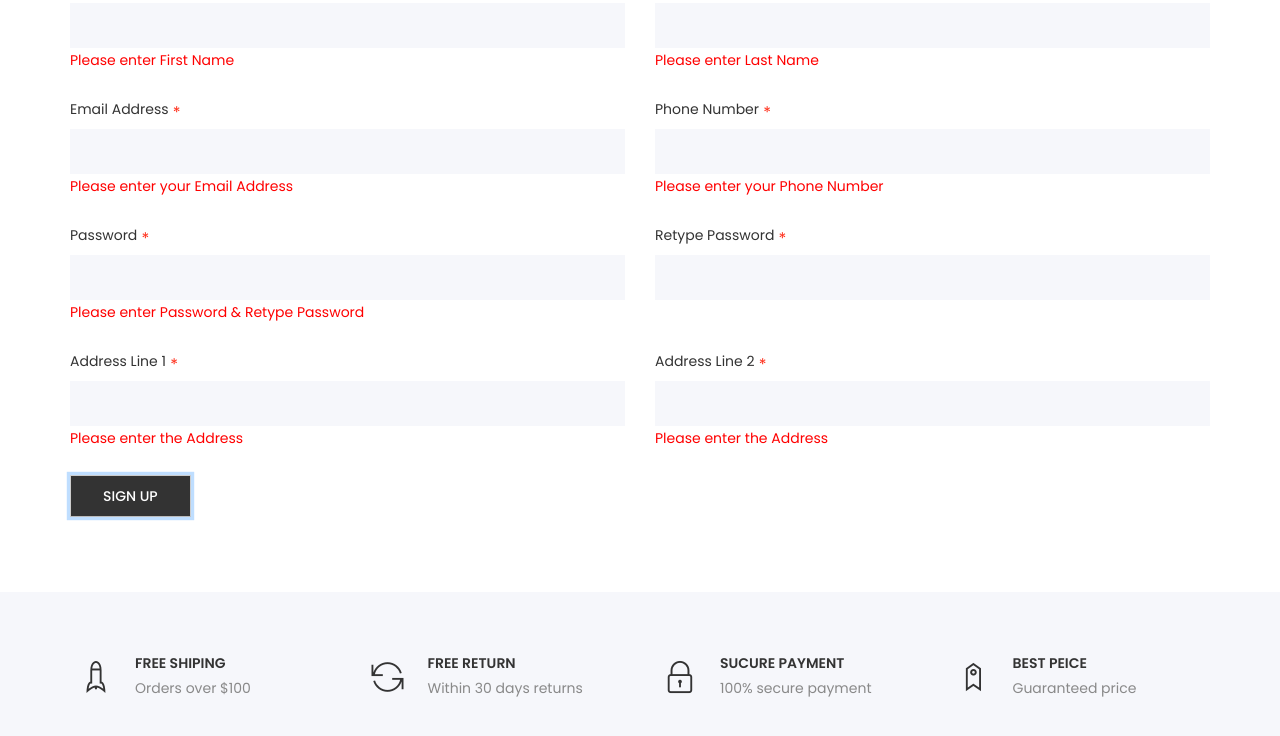
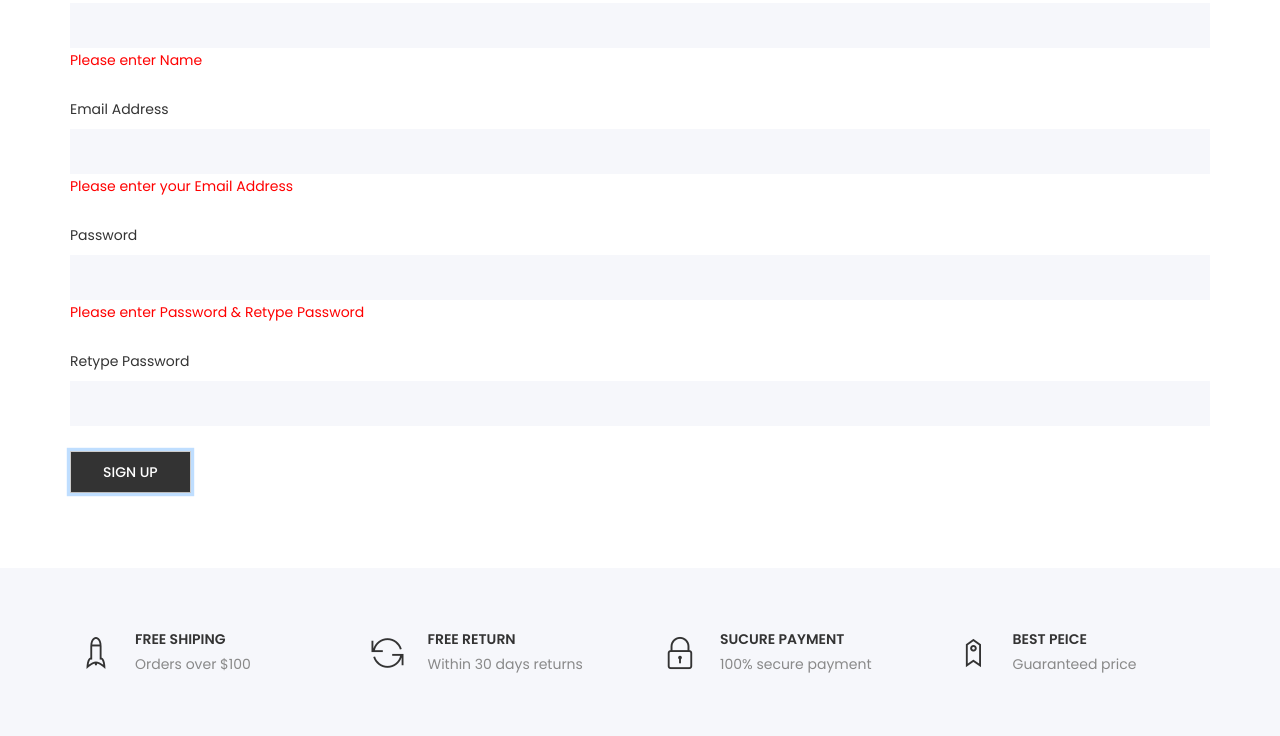
Before and after one commit to HoFong8964/304CEM-Assignment, a plain HTML site: page signup.html in a window 1280 px wide. Both pictures are taken after a click on the button "SIGN UP". Shown: the part 502-1238 px from the top of the page. Drawn offline with Linux system fonts and the light colour scheme.

Commit message:
assignment

```diff
--- a/signup.html
+++ b/signup.html
@@ -246,60 +246,32 @@
 							<!-- Form -->
 							<div class="form">
 								<div class="row">
-									<div class="col-lg-6 col-md-6 col-12">
+									<div class="col-lg-12 col-md-6 col-12">
 										<div class="form-group">
-											<label>First Name<span>*</span></label>
-											<input type="text" id="firstName" placeholder="">
-											<span id="firstNameError" class="error"></span>
+											<label>Name</label>
+											<input type="text" id="name" placeholder="">
+											<span id="nameError" class="error"></span>
 										</div>
 									</div>
-									<div class="col-lg-6 col-md-6 col-12">
+									<div class="col-lg-12 col-md-6 col-12">
 										<div class="form-group">
-											<label>Last Name<span>*</span></label>
-											<input type="text" id="lastName" placeholder="">
-											<span id="lastNameError" class="error"></span>
-										</div>
-									</div>
-									<div class="col-lg-6 col-md-6 col-12">
-										<div class="form-group">
-											<label>Email Address<span>*</span></label>
+											<label>Email Address</label>
 											<input type="email" id="email" placeholder="">
 											<span id="emailError" class="error"></span>
 										</div>
 									</div>
-									<div class="col-lg-6 col-md-6 col-12">
+									<div class="col-lg-12 col-md-6 col-12">
 										<div class="form-group">
-											<label>Phone Number<span>*</span></label>
-											<input type="number" id="tel" placeholder="">
-											<span id="telError" class="error"></span>
-										</div>
-									</div>
-									<div class="col-lg-6 col-md-6 col-12">
-										<div class="form-group">
-											<label>Password<span>*</span></label>
+											<label>Password</label>
 											<input type="password" id="password">
 											<span id="passwordError" class="error"></span>
 										</div>
 									</div>
-									<div class="col-lg-6 col-md-6 col-12">
+									<div class="col-lg-12 col-md-6 col-12">
 										<div class="form-group">
-											<label>Retype Password<span>*</span></label>
+											<label>Retype Password</label>
 											<input type="password" id="repassword">
 											<span id="repasswordError" class="error"></span>
-										</div>
-									</div>
-									<div class="col-lg-6 col-md-6 col-12">
-										<div class="form-group">
-											<label>Address Line 1<span>*</span></label>
-											<input type="text" id="address1" placeholder="">
-											<span id="address1Error" class="error"></span>
-										</div>
-									</div>
-									<div class="col-lg-6 col-md-6 col-12">
-										<div class="form-group">
-											<label>Address Line 2<span>*</span></label>
-											<input type="text" id="address2" placeholder="">
-											<span id="address2Error" class="error"></span>
 										</div>
 									</div>
 									<div class="col-12">
@@ -461,12 +433,12 @@
 				<div class="container">
 					<div class="inner">
 						<div class="row">
-							<div class="col-lg-6 col-12">
+							<div class="col-lg-12 col-12">
 								<div class="left">
 									<p>Copyright © 2020 <a href="http://www.wpthemesgrid.com" target="_blank">Wpthemesgrid</a>  -  All Rights Reserved.</p>
 								</div>
 							</div>
-							<div class="col-lg-6 col-12">
+							<div class="col-lg-12 col-12">
 								<div class="right">
 									<img src="images/payments.png" alt="#">
 								</div>
@@ -517,29 +489,18 @@
 	<script>
 		$("#signup").click(function() {
 
-			var firstName = $("#firstName").val();
-			var lastName = $("#lastName").val();
+			var errorExsit =false;
+			var name = $("#name").val();
+			var email = $("#email").val();
 			var password = $("#password").val();
 			var repassword = $("#repassword").val();
-			var email = $("#email").val();
-			var tel = $("#tel").val();
-			var address1 = $("#address1").val();
-			var address2 = $("#address2").val();
 
-			$("#firstNameError").html("");
-			$("#lastNameError").html("");
+			$("#nameError").html("");
 			$("#passwordError").html("");
 			$("#emailError").html("");
-			$("#telError").html("");
-			$("#address1Error").html("");
-			$("#address2Error").html("");
-			var errorExsit = false;
-			if(firstName == ""){
-				$("#firstNameError").html("Please enter First Name");
-				errorExsit = true;
-			}
-			if(lastName == ""){
-				$("#lastNameError").html("Please enter Last Name");
+			var erronamerExsit = false;
+			if(name == ""){
+				$("#nameError").html("Please enter Name");
 				errorExsit = true;
 			}
 			if(password == "" || repassword == ""){
@@ -554,41 +515,23 @@
 				$("#emailError").html("Please enter your Email Address");
 				errorExsit = true;
 			}
-			if(tel == ""){
-				$("#telError").html("Please enter your Phone Number");
-				errorExsit = true;
-			}
-			if(address1 == ""){
-				$("#address1Error").html("Please enter the Address");
-				errorExsit = true;
-			}
-			if(address2 == ""){
-				$("#address2Error").html("Please enter the Address");
-				errorExsit = true;
-			}
 
 			if(errorExsit){
 				return false;
 			}
 
-			var mydata ="firstName="+firstName+"&lastName="+lastName+"&password="+password+"&email="+email+"&tel="+tel+"&address1="+address1+"&address2="+address2;
+			var mydata ="name="+name+"&password="+password+"&email="+email;
 			$.ajax({
 				type: 'POST',
 				url: '/check_signup',
 				dataType:"text",
 				data:mydata,
 				success: function(data) {
-				alert(data);
-					if(data=="signup_ok"){
-						alert(data);
-
-					}else{
-						alert(data);
+					let req = JSON.parse(data);
+					alert(req.message);
+					if(req.status === 200){
+						window.location.href = "/login";
 					}
-
-				},
-				error: function(xhr, status, error) {
-					console.log('Error: ' + error.message);
 				}
 			});
 		});
```
Also changed, not shown: login.html (+2 -2 lines), server.js (+31 -27 lines).
